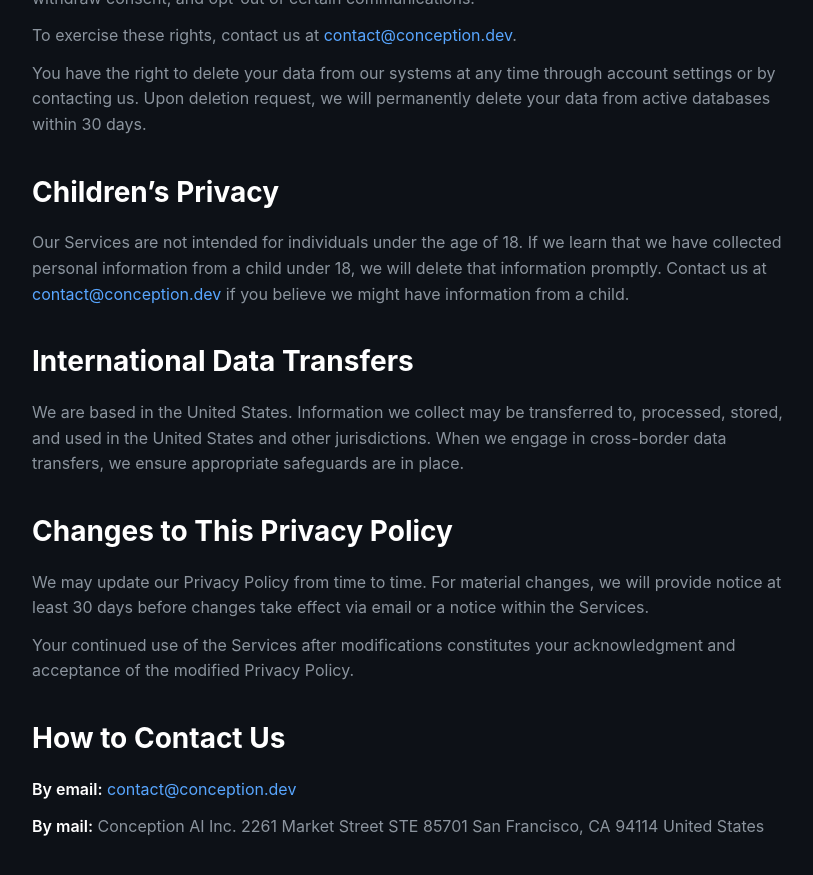
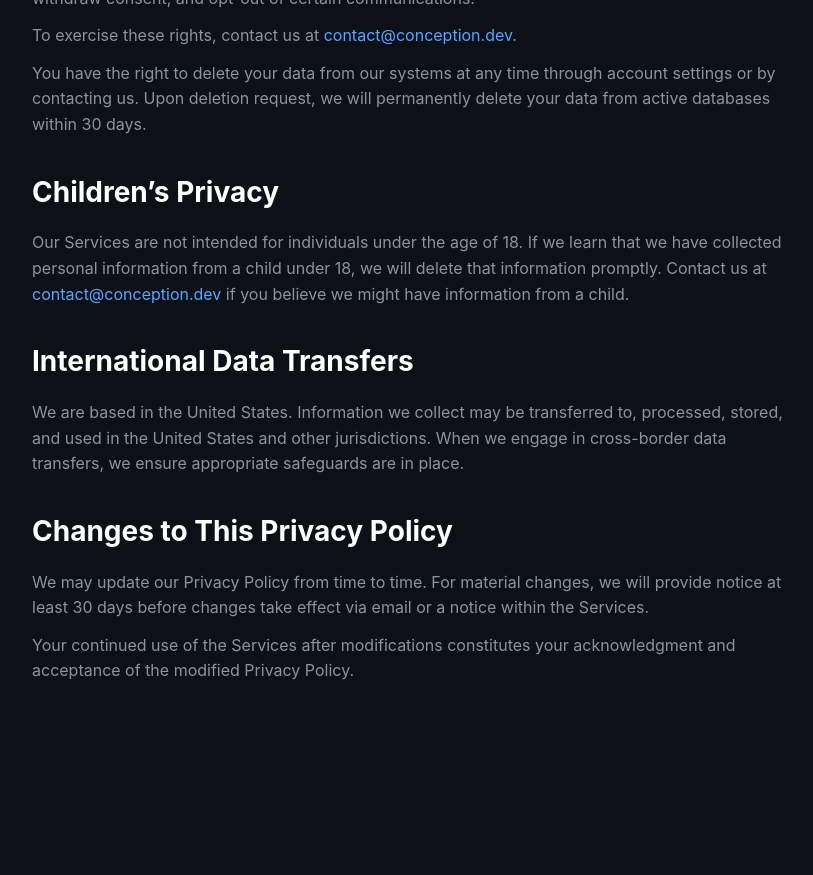
Before and after one commit to conception-ai/website-conception.dev, a Jekyll site: the page built from privacy-policy.md, in a window 1280 px wide and 900 px high, scrolled down 2618 px. Shown: the top 875 px of the window, without its empty margins (232-1045 px from the left). Built offline with Jekyll 4.4.1, drawn with Linux system fonts in a browser that asks for light colours; after the commit the page ends 3362 px from its top, so only the background shows below that.

Commit message:
Remove all footer content from legal pages
- Remove contact section from privacy policy
- Remove contact section from terms of service
- Pages now end cleanly with their last section
- Minimal design with no footer elements

🤖 Generated with [Claude Code](https://claude.com/claude-code)

Co-Authored-By: Claude <noreply@anthropic.com>

```diff
--- a/privacy-policy.md
+++ b/privacy-policy.md
@@ -86,13 +86,3 @@ We are based in the United States. Information we collect may be transferred to,
 We may update our Privacy Policy from time to time. For material changes, we will provide notice at least 30 days before changes take effect via email or a notice within the Services.
 
 Your continued use of the Services after modifications constitutes your acknowledgment and acceptance of the modified Privacy Policy.
-
-## How to Contact Us
-
-**By email:** [contact@conception.dev](mailto:contact@conception.dev)
-
-**By mail:**
-Conception AI Inc.
-2261 Market Street STE 85701
-San Francisco, CA 94114
-United States
```
Also changed, not shown: terms-of-service.md (+0 -2 lines).
